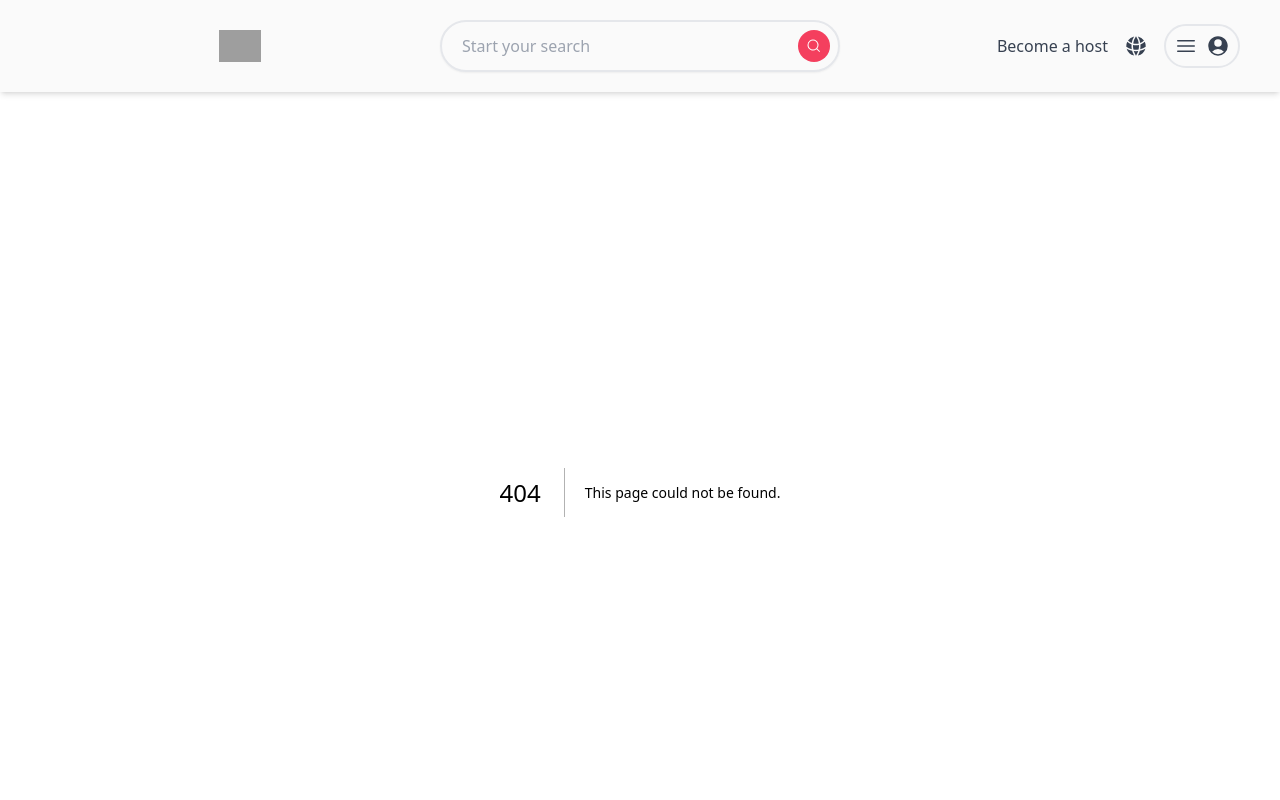
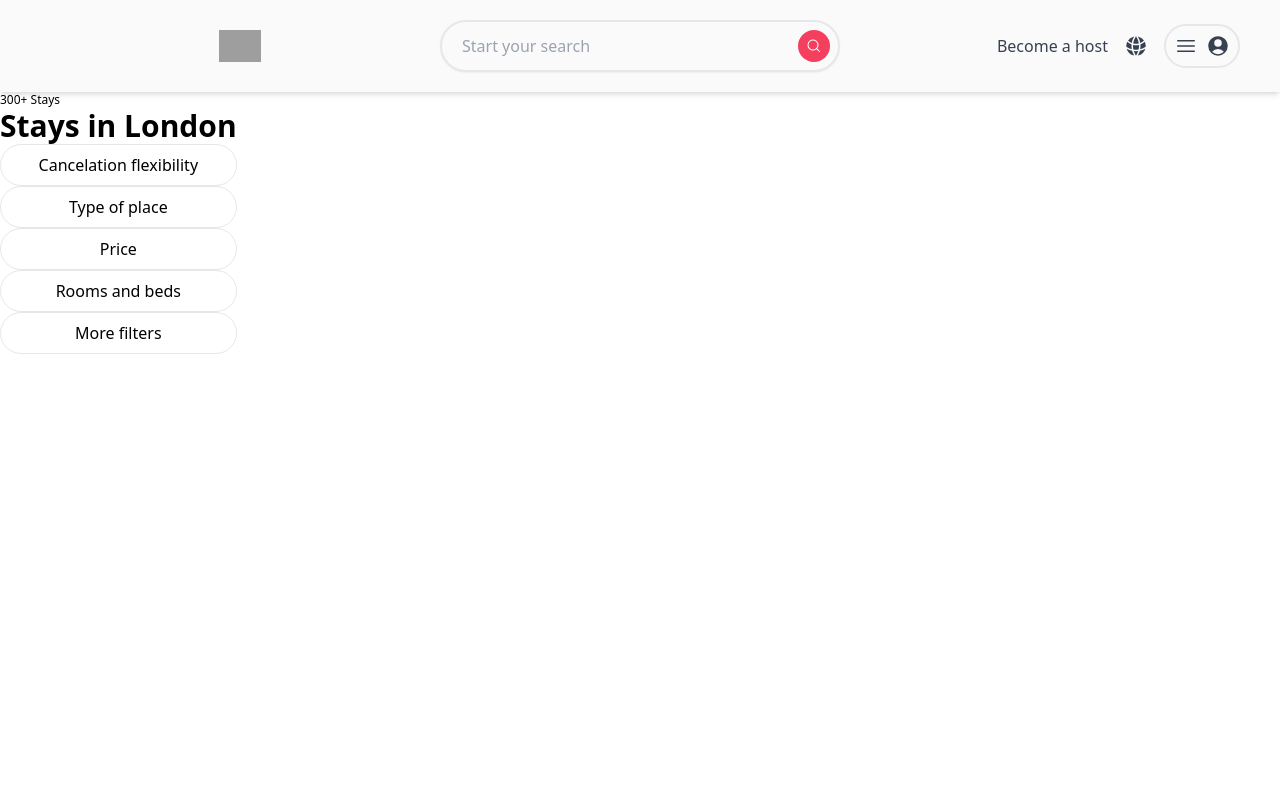
Before and after one commit to apariciodevme/airbnb-clone, a Next.js app: page /search in a window 1280 px wide. Before the commit this address had no page. Shown: the top 800 px of the page. Built offline with nearby package versions, Linux system fonts and the light colour scheme; grey boxes are pictures that could not be loaded.

Commit message:
utility classes tailwind

```diff
--- a/components/Footer.jsx
+++ b/components/Footer.jsx
@@ -1,6 +1,6 @@
 const Footer = () => {
   return (
-    <footer className="grid px-20 text-gray-600 bg-gray-100 gap-y-10 sm:grid-cols-2 md:grid-cols-4 py-14">
+    <footer className="bottom-0 grid px-20 text-gray-600 bg-gray-100 gap-y-10 sm:grid-cols-2 md:grid-cols-4 py-14">
       <div className="space-y-4 text-sm text-gray-800">
         <h5 className="font-bold uppercase ">About</h5>
         <p>How Airbnb works</p>
--- a/components/Header.jsx
+++ b/components/Header.jsx
@@ -8,7 +8,7 @@ import {
   MagnifyingGlassIcon,
   GlobeAltIcon,
   UserCircleIcon,
-  UserIcon,
+  UsersIcon,
   Bars3Icon,
 } from "@heroicons/react/24/solid";
 
@@ -26,6 +26,12 @@ const Header = () => {
   const handleSelect = (ranges) => {
     setStartDate(ranges.selection.startDate);
     setEndDate(ranges.selection.endDate);
+  };
+
+  const [numberGuests, setNumberGuests] = useState(1);
+
+  const resetInput = () => {
+    setSearchInput("");
   };
 
   return (
@@ -67,13 +73,33 @@ const Header = () => {
       </div>
 
       {searchInput && (
-        <div>
+        <div className="flex flex-col col-span-3 mx-auto ">
           <DateRangePicker
             ranges={[selectionRange]}
             minDate={new Date()}
             rangeColors={["#FD5B61"]}
             onChange={handleSelect}
           />
+
+          <div className="flex items-center mb-4 border-b">
+            <h2 className="flex-grow text-2xl font-semibold">
+              Number of guests
+            </h2>
+            <UsersIcon className="h-5" />
+            <input
+              onChange={(e) => setNumberGuests(e.target.value)}
+              value={numberGuests}
+              type="number"
+              min={1}
+              className="w-12 pl-2 text-lg outline-none text-rose-500"
+            />
+          </div>
+          <div className="flex">
+            <button onClick={resetInput} className="flex-grow text-gray-500">
+              Cancel
+            </button>
+            <button className="flex-grow text-rose-500">Search</button>
+          </div>
         </div>
       )}
     </header>
--- a/components/Layout.jsx
+++ b/components/Layout.jsx
@@ -1,5 +1,6 @@
 import { Inter } from "next/font/google";
 import Header from "@/components/Header";
+import Footer from "./Footer";
 
 const inter = Inter({ subsets: ["latin"] });
 
@@ -8,6 +9,7 @@ export default function Layout({ children }) {
     <div className="overflow-x-hidden">
       <Header />
       <main> {children}</main>
+      <Footer/>
     </div>
   );
 }
--- /dev/null
+++ b/pages/search.jsx
@@ -0,0 +1,24 @@
+import Title from "@/components/Title";
+
+function Search() {
+  return (
+    <div className="h-screen">
+      <main className="flex">
+        <section>
+          <p className="text-xs ">300+ Stays</p>
+          <h1 className="text-3xl font-semibold">Stays in London</h1>
+
+          <div className="">
+            <p className="scaledButton">Cancelation flexibility</p>
+            <p className="scaledButton">Type of place</p>
+            <p className="scaledButton">Price</p>
+            <p className="scaledButton">Rooms and beds</p>
+            <p className="scaledButton">More filters</p>
+          </div>
+        </section>
+      </main>
+    </div>
+  );
+}
+
+export default Search;
--- a/styles/globals.css
+++ b/styles/globals.css
@@ -1,3 +1,15 @@
 @tailwind base;
 @tailwind components;
 @tailwind utilities;
+
+
+
+
+@tailwind components;
+
+
+@layer components {
+    .scaledButton {
+        @apply px-4 py-2 transition duration-150 ease-out border rounded-full cursor-pointer active:bg-gray-100 active:scale-95 hover:shadow-lg text-center;
+    }
+}
```
